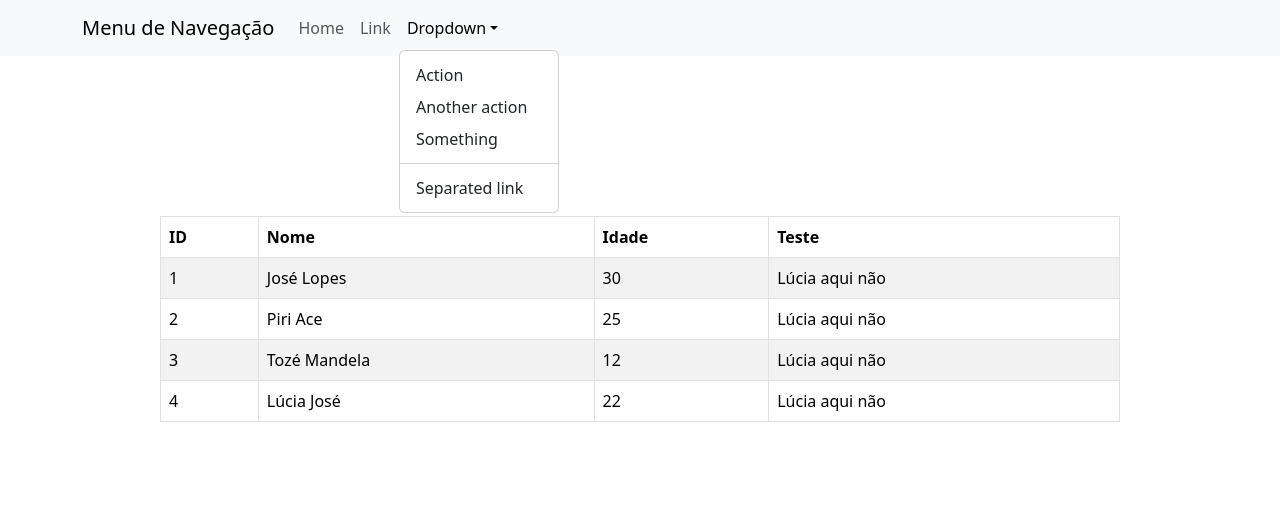
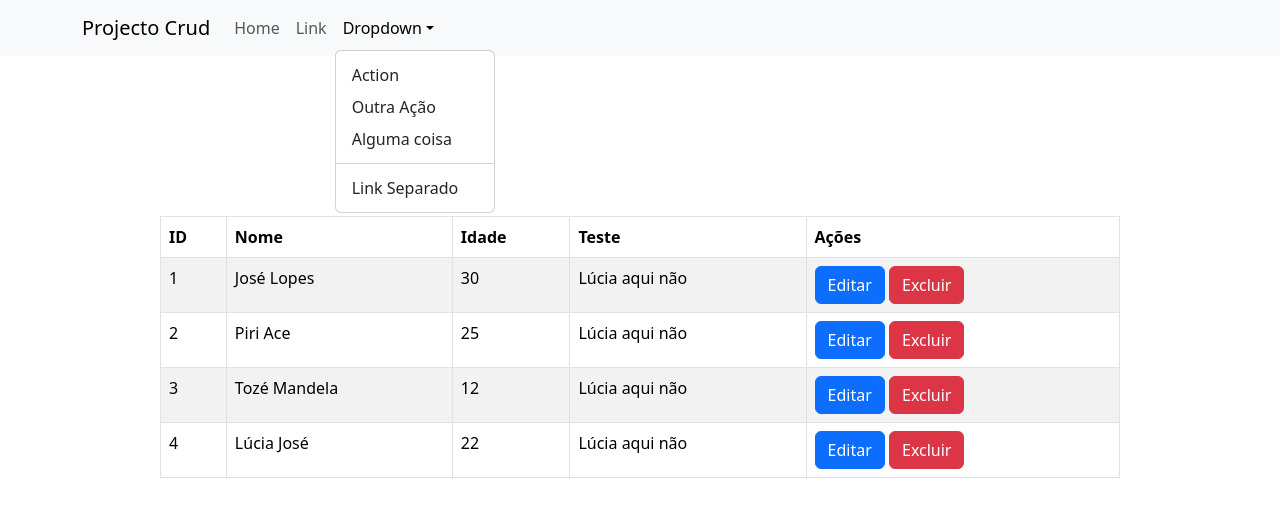
Before and after one commit to curioussdev/React_crud_app, a React (Create React App) app: page / in a window 1280 px wide. Both pictures are taken after a click on the button "Dropdown". Shown: the top 516 px of the page. Built offline with nearby package versions, Linux system fonts and the light colour scheme.

Commit message:
handleDelete DONE

```diff
--- a/src/components/Header.js
+++ b/src/components/Header.js
@@ -7,7 +7,7 @@ export function Header() {
     return (
         <Navbar expand="lg" className="bg-body-tertiary" style={{background: "#000"}}>
             <Container>
-                <Navbar.Brand href="#home">Menu de Navegação</Navbar.Brand>
+                <Navbar.Brand href="#home">Projecto Crud</Navbar.Brand>
                 <Navbar.Toggle aria-controls="basic-navbar-nav" />
                 <Navbar.Collapse id="basic-navbar-nav">
                     <Nav className="me-auto">
@@ -16,12 +16,12 @@ export function Header() {
                         <NavDropdown title="Dropdown" id="basic-nav-dropdown">
                             <NavDropdown.Item href="#action/3.1">Action</NavDropdown.Item>
                             <NavDropdown.Item href="#action/3.2">
-                                Another action
+                               Outra Ação
                             </NavDropdown.Item>
-                            <NavDropdown.Item href="#action/3.3">Something</NavDropdown.Item>
+                            <NavDropdown.Item href="#action/3.3">Alguma coisa</NavDropdown.Item>
                             <NavDropdown.Divider />
                             <NavDropdown.Item href="#action/3.4">
-                                Separated link
+                                Link Separado
                             </NavDropdown.Item>
                         </NavDropdown>
                     </Nav>
--- a/src/components/Home.js
+++ b/src/components/Home.js
@@ -1,6 +1,7 @@
 import React, { Fragment } from "react";
 import { Button, Table } from "react-bootstrap";
 import 'bootstrap/dist/css/bootstrap.min.css';
+import { Link, useNavigate } from "react-router-dom";
 
 import userList from "../api/data";
 import Header from "./Header";
@@ -8,6 +9,19 @@ import Header from "./Header";
 
 
 export function Home() {
+
+    let history = useNavigate();
+
+    function handleDelte(e) {
+        var index = userList.map((e) => {
+            return e.id;
+        }).indexOf();
+
+        userList.splice(index, 1);
+
+        history('/')
+
+    }
 
     return(
         <Fragment>
@@ -20,6 +34,7 @@ export function Home() {
                         <th>Nome</th>
                         <th>Idade</th>
                         <th>Teste</th>
+                        <th>Ações</th>
                     </tr>
                 </thead>
 
@@ -35,6 +50,11 @@ export function Home() {
                                     <td>{item.name}</td>
                                     <td>{item.idade}</td>
                                     <td>Lúcia aqui não</td>
+                                    <td>
+                                        <Button onClick={() => alert(item.id)} variant="primary">Editar</Button>
+                                        &nbsp;
+                                        <Button onClick={()=> handleDelte(item.id)} variant="danger">Excluir</Button>
+                                    </td>
                                 </tr>
                             )
                         })
```
